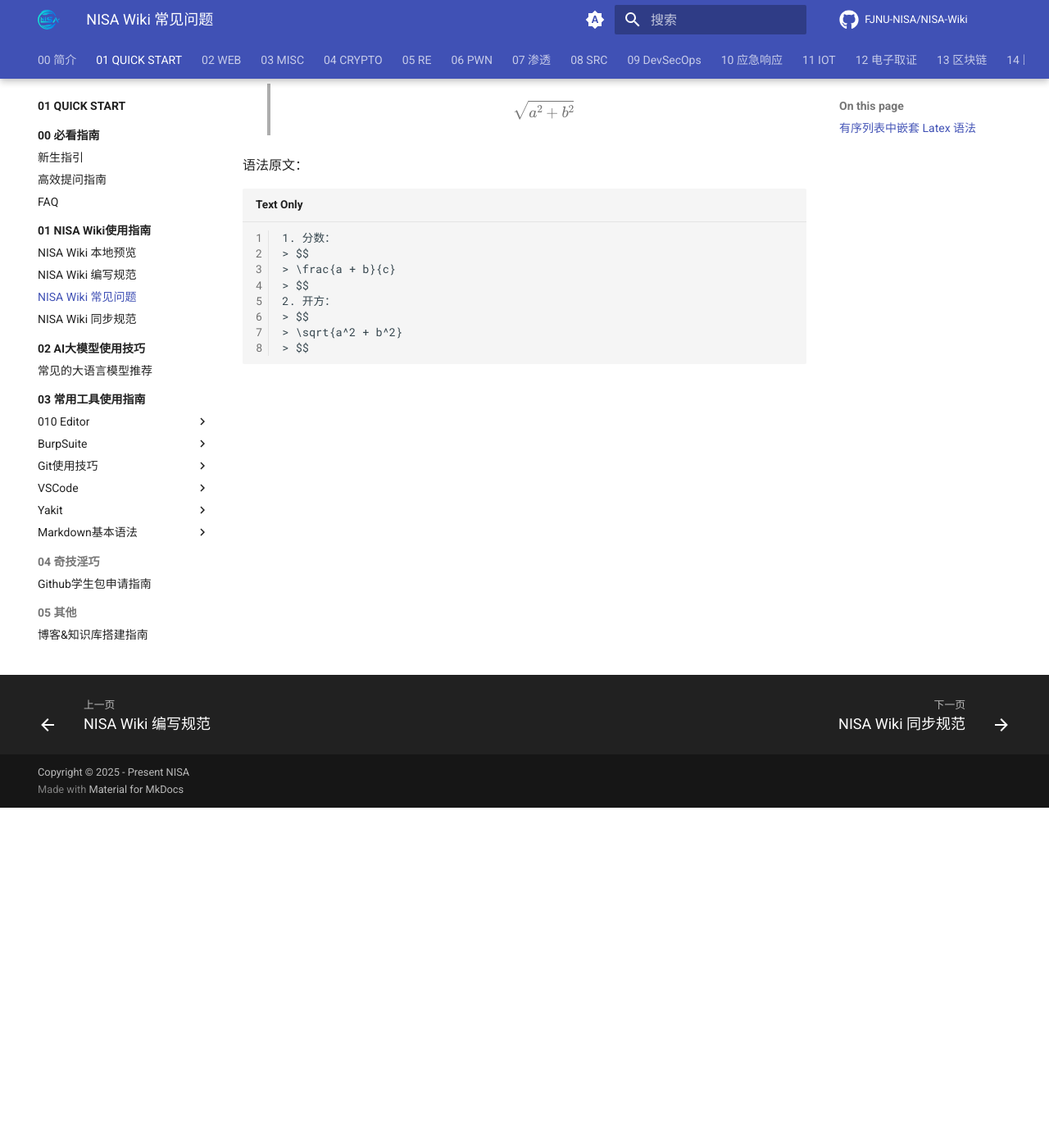
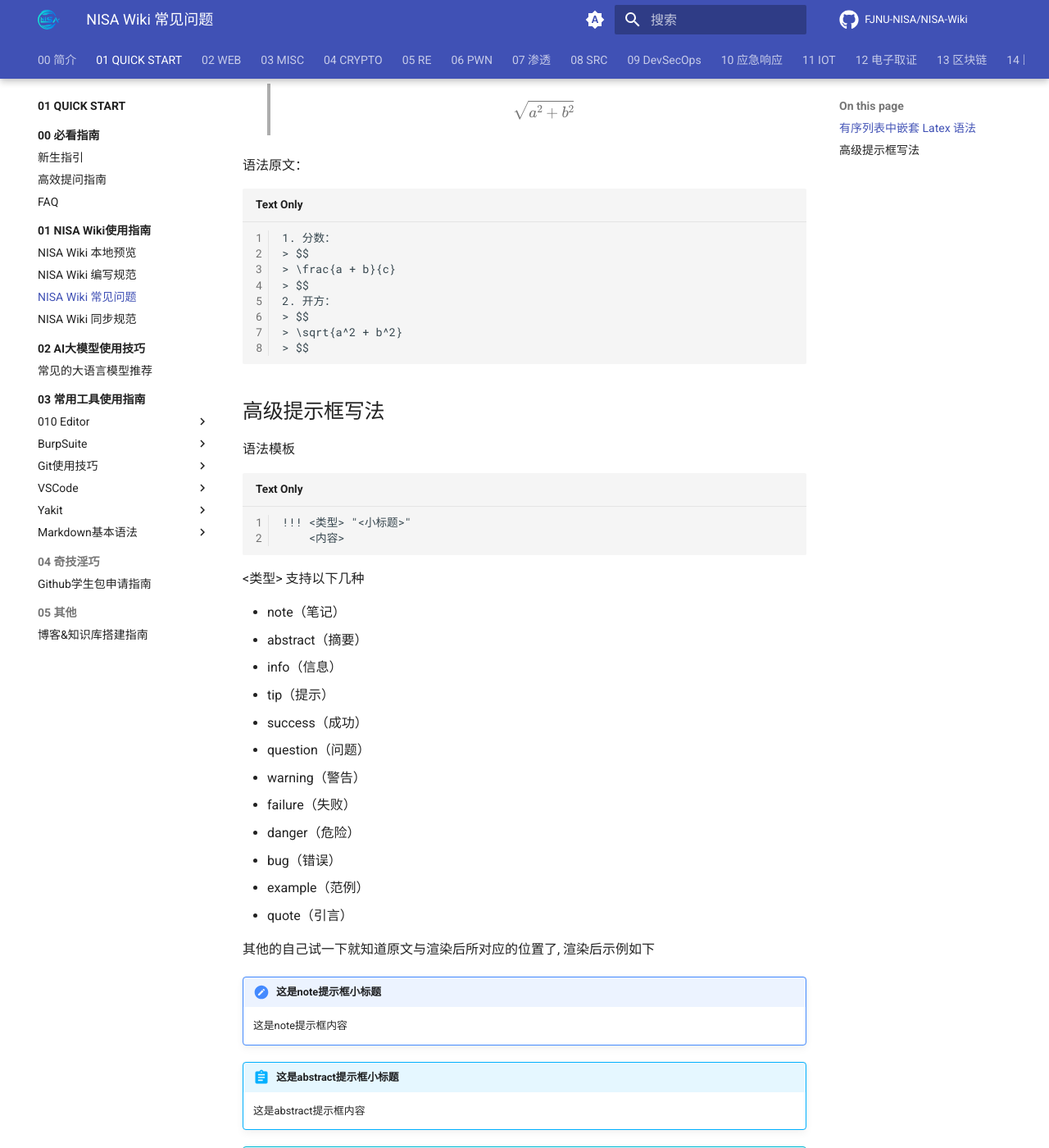
Before and after one commit to FJNU-NISA/NISA-Wiki, an MkDocs documentation site: the page built from docs/01-QUICK START/01-NISA Wiki使用指南/03-NISA Wiki 常见问题.md, in a window 1280 px wide and 1400 px high, scrolled down 415 px. Shown: the whole window at 82% size. Built offline with MkDocs 1.6.1 and Material for MkDocs 9.7.7, drawn with Linux system fonts in a browser that asks for light colours; comment, search, counter and statistics services are not loaded; some of the changed text lies outside the part shown.

Commit message:
add: 新增高级提示框写法及语法模板

````diff
--- a/docs/01-QUICK START/01-NISA Wiki使用指南/03-NISA Wiki 常见问题.md
+++ b/docs/01-QUICK START/01-NISA Wiki使用指南/03-NISA Wiki 常见问题.md
@@ -25,3 +25,65 @@
 > \sqrt{a^2 + b^2}
 > $$
 ```
+
+## 高级提示框写法
+
+语法模板
+
+```
+!!! <类型> "<小标题>"
+    <内容>
+```
+
+<类型> 支持以下几种
+
+- note（笔记）
+- abstract（摘要）
+- info（信息）
+- tip（提示）
+- success（成功）
+- question（问题）
+- warning（警告）
+- failure（失败）
+- danger（危险）
+- bug（错误）
+- example（范例）
+- quote（引言）
+
+其他的自己试一下就知道原文与渲染后所对应的位置了, 渲染后示例如下
+
+!!! note "这是note提示框小标题"
+    这是note提示框内容
+
+!!! abstract "这是abstract提示框小标题"
+    这是abstract提示框内容
+
+!!! info "这是info提示框小标题"
+    这是info提示框内容
+
+!!! tip "这是tip提示框小标题"
+    这是tip提示框内容
+
+!!! success "这是success提示框小标题"
+    这是success提示框内容
+
+!!! question "这是question提示框小标题"
+    这是question提示框内容
+
+!!! warning "这是warning提示框小标题"
+    这是warning提示框内容
+
+!!! failure "这是failure提示框小标题"
+    这是failure提示框内容
+
+!!! danger "这是danger提示框小标题"
+    这是danger提示框内容
+
+!!! bug "这是bug提示框小标题"
+    这是bug提示框内容
+
+!!! example "这是example提示框小标题"
+    这是example提示框内容
+
+!!! quote "这是quote提示框小标题"
+    这是quote提示框内容
````
